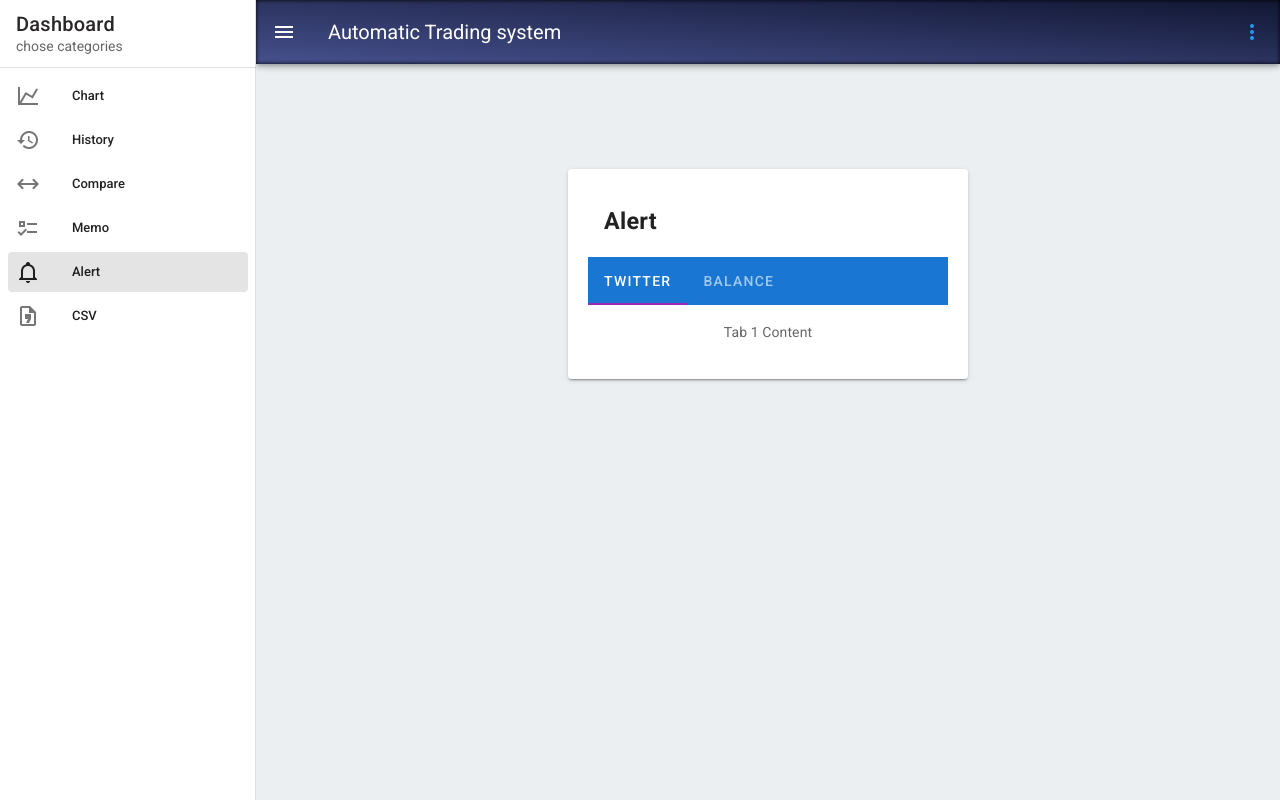
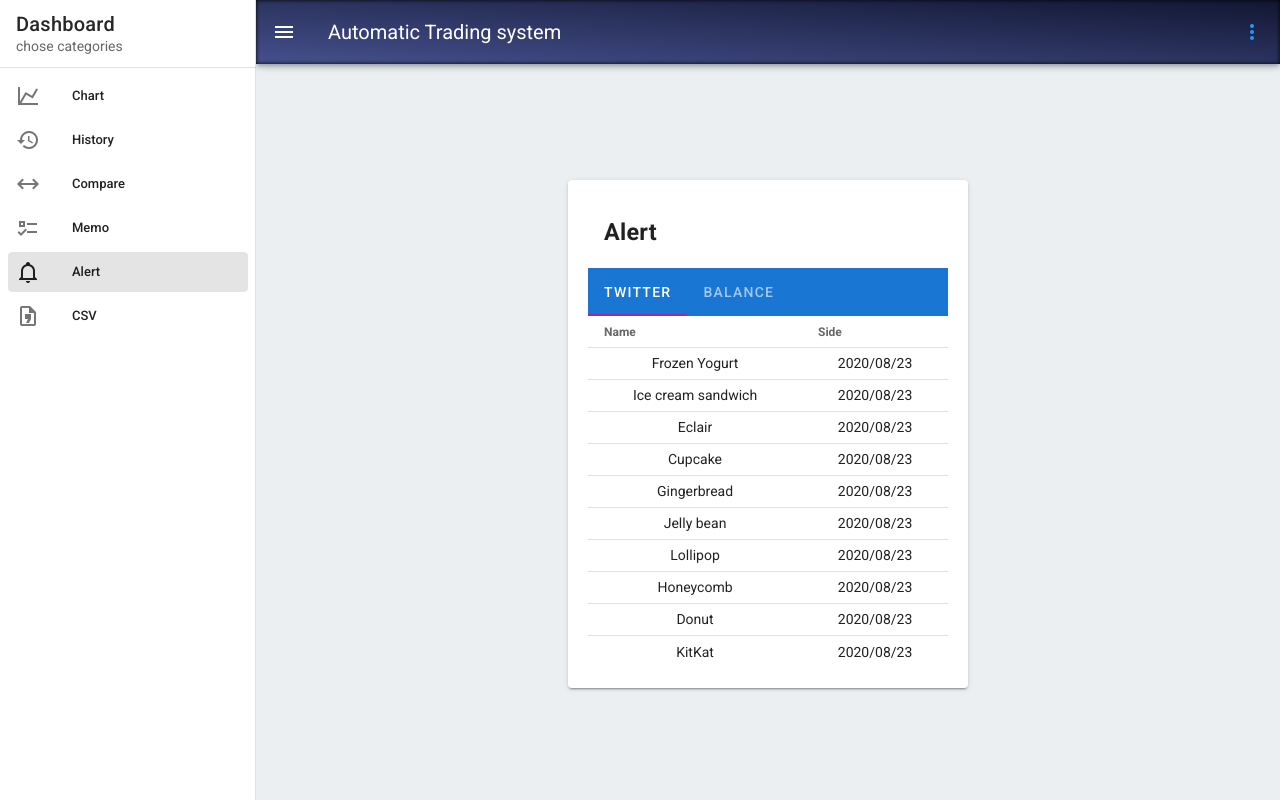
Before and after one commit to serpedious/automatic-trading-system, a Nuxt app in the folder front/: page /dashboard/alert in a window 1280 px wide. Built offline with nearby package versions, Linux system fonts and the light colour scheme.

Commit message:
create chart

```diff
--- /dev/null
+++ b/front/components/organisms/GraphChart.vue
@@ -0,0 +1,69 @@
+<template>
+  <v-card
+    class="mx-auto text-center"
+    color="green"
+    dark
+    max-width="600"
+  >
+    <v-card-text>
+      <v-sheet color="rgba(0, 0, 0, .12)">
+        <v-sparkline
+          :value="value"
+          color="rgba(255, 255, 255, .7)"
+          height="100"
+          padding="24"
+          stroke-linecap="round"
+          smooth
+        >
+          <template v-slot:label="item">
+            ${{ item.value }}
+          </template>
+        </v-sparkline>
+      </v-sheet>
+    </v-card-text>
+
+    <v-card-text>
+      <div class="display-1 font-weight-thin">
+        Sales Last 24h
+      </div>
+    </v-card-text>
+
+    <v-divider></v-divider>
+
+    <v-card-actions class="justify-center">
+      <v-btn
+        block
+        text
+      >
+        Go to Report
+      </v-btn>
+    </v-card-actions>
+  </v-card>
+</template>
+
+
+<script>
+  export default {
+    data: () => ({
+      value: [
+        423,
+        446,
+        675,
+        510,
+        590,
+        610,
+        760,
+      ],
+    }),
+  }
+</script>
+
+<style scoped>
+.container {
+  min-height: 100vh;
+  display: flex;
+  justify-content: center;
+  align-items: center;
+  text-align: center;
+}
+</style>
--- a/front/components/organisms/TabAlert.vue
+++ b/front/components/organisms/TabAlert.vue
@@ -24,9 +24,7 @@
         v-for="item in items"
         :key="item.tab"
       >
-        <v-card flat color="">
-          <v-card-text >{{ item.content }}</v-card-text>
-        </v-card>
+       <TableAlert/>
       </v-tab-item>
     </v-tabs-items>
   </v-card>
@@ -34,8 +32,12 @@
 </template>
 
 <script>
+import TableAlert from '~/components/organisms/TableAlert.vue'
   export default {
     name: 'Csv',
+    components: {
+      TableAlert,
+    },
     data () {
       return {
         tab: null,
@@ -50,7 +52,7 @@
 
 <style scoped>
 .container {
-  min-height: 50vh;
+  min-height: 90vh;
   display: flex;
   justify-content: center;
   align-items: center;
--- a/front/components/organisms/TabCsv.vue
+++ b/front/components/organisms/TabCsv.vue
@@ -56,7 +56,7 @@
 
 <style scoped>
 .container {
-  min-height: 50vh;
+  min-height: 70vh;
   display: flex;
   justify-content: center;
   align-items: center;
--- /dev/null
+++ b/front/components/organisms/TableAlert.vue
@@ -0,0 +1,107 @@
+<template>
+ <v-simple-table dense>
+    <template v-slot:default>
+      <thead>
+        <tr>
+          <th class="text-left">
+            Name
+          </th>
+          <th class="text-left">
+            Side
+          </th>
+        </tr>
+      </thead>
+      <tbody>
+        <tr
+          v-for="item in desserts"
+          :key="item.name"
+        >
+          <td>{{ item.name }}</td>
+          <td>{{ item.date}}</td>
+        </tr>
+      </tbody>
+    </template>
+  </v-simple-table>
+</template>
+
+<script>
+export default {
+  name: 'History',
+  data () {
+      return {
+        desserts: [
+          {
+            name: 'Frozen Yogurt',
+            side: 'SELL',
+            amount: 100,
+            date: '2020/08/23',
+          },
+          {
+            name: 'Ice cream sandwich',
+            side: 'SELL',
+            amount: 100,
+            date: '2020/08/23',
+          },
+          {
+            name: 'Eclair',
+            side: 'SELL',
+            amount: 100,
+            date: '2020/08/23',
+          },
+          {
+            name: 'Cupcake',
+            side: 'SELL',
+            amount: 100,
+            date: '2020/08/23',
+          },
+          {
+            name: 'Gingerbread',
+            side: 'SELL',
+            amount: 100,
+            date: '2020/08/23',
+          },
+          {
+            name: 'Jelly bean',
+            side: 'SELL',
+            amount: 100,
+            date: '2020/08/23',
+          },
+          {
+            name: 'Lollipop',
+            side: 'SELL',
+            amount: 100,
+            date: '2020/08/23',
+          },
+          {
+            name: 'Honeycomb',
+            side: 'SELL',
+            amount: 100,
+            date: '2020/08/23',
+          },
+          {
+            name: 'Donut',
+            side: 'SELL',
+            amount: 100,
+            date: '2020/08/23',
+          },
+          {
+            name: 'KitKat',
+            side: 'SELL',
+            amount: 100,
+            date: '2020/08/23',
+          },
+        ],
+      }
+    },
+}
+</script>
+
+<style scoped>
+.container {
+  min-height: 100vh;
+  display: flex;
+  justify-content: center;
+  align-items: center;
+  text-align: center;
+}
+</style>
--- a/front/components/organisms/TableChart.vue
+++ b/front/components/organisms/TableChart.vue
@@ -49,8 +49,20 @@
         </tbody>
       </template>
     </v-simple-table>
-    <button @click="apiBalance">show balance</button>
-    <button @click="apiBalanceHide">hide balance</button>
+    <v-btn
+      @click="apiBalance"
+      depressed
+      color="primary"
+    >
+      SHOW
+    </v-btn>
+    <v-btn
+      depressed
+      color="grey"
+      @click="apiBalanceHide"
+    >
+      CLOSE
+    </v-btn>
   </div>
 </template>
 
--- a/front/pages/dashboard/chart.vue
+++ b/front/pages/dashboard/chart.vue
@@ -1,14 +1,19 @@
 <template>
   <div>
+    <div class="pa-10">
+      <GraphChart/>
+    </div>
     <TableChart/>
   </div>
 </template>
 
 <script>
 import TableChart from '~/components/organisms/TableChart.vue'
+import GraphChart from '~/components/organisms/GraphChart.vue'
 export default {
   components: {
-  TableChart,
+    GraphChart,
+    TableChart,
   }
 }
 </script>
--- a/front/pages/dashboard/history.vue
+++ b/front/pages/dashboard/history.vue
@@ -1,7 +1,9 @@
 <template>
   <div>
+    <div class="pa-10">
+      <TabProfit/>
+    </div>
     <TableHistory/>
-    <TabProfit/>
   </div>
 </template>
 
```
